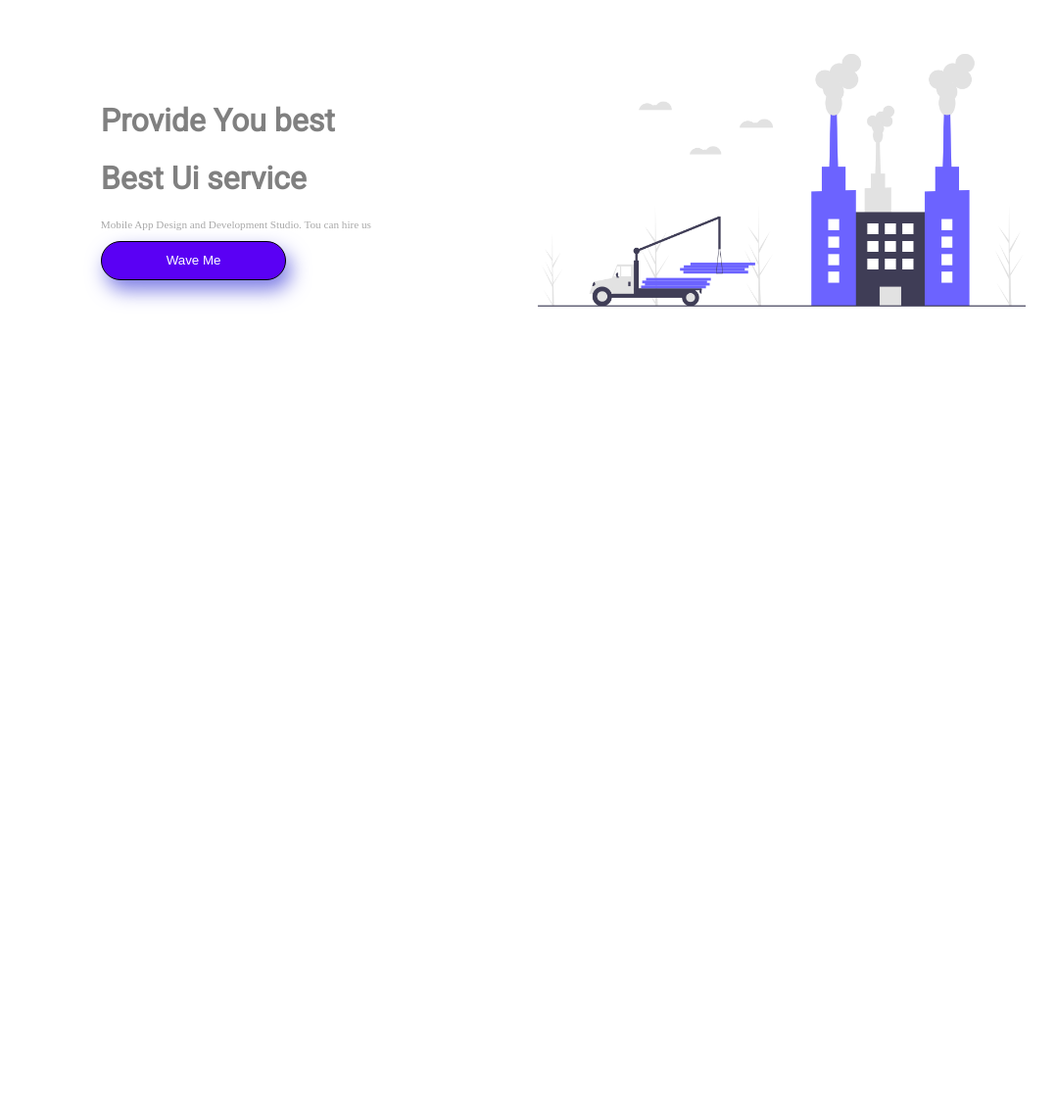
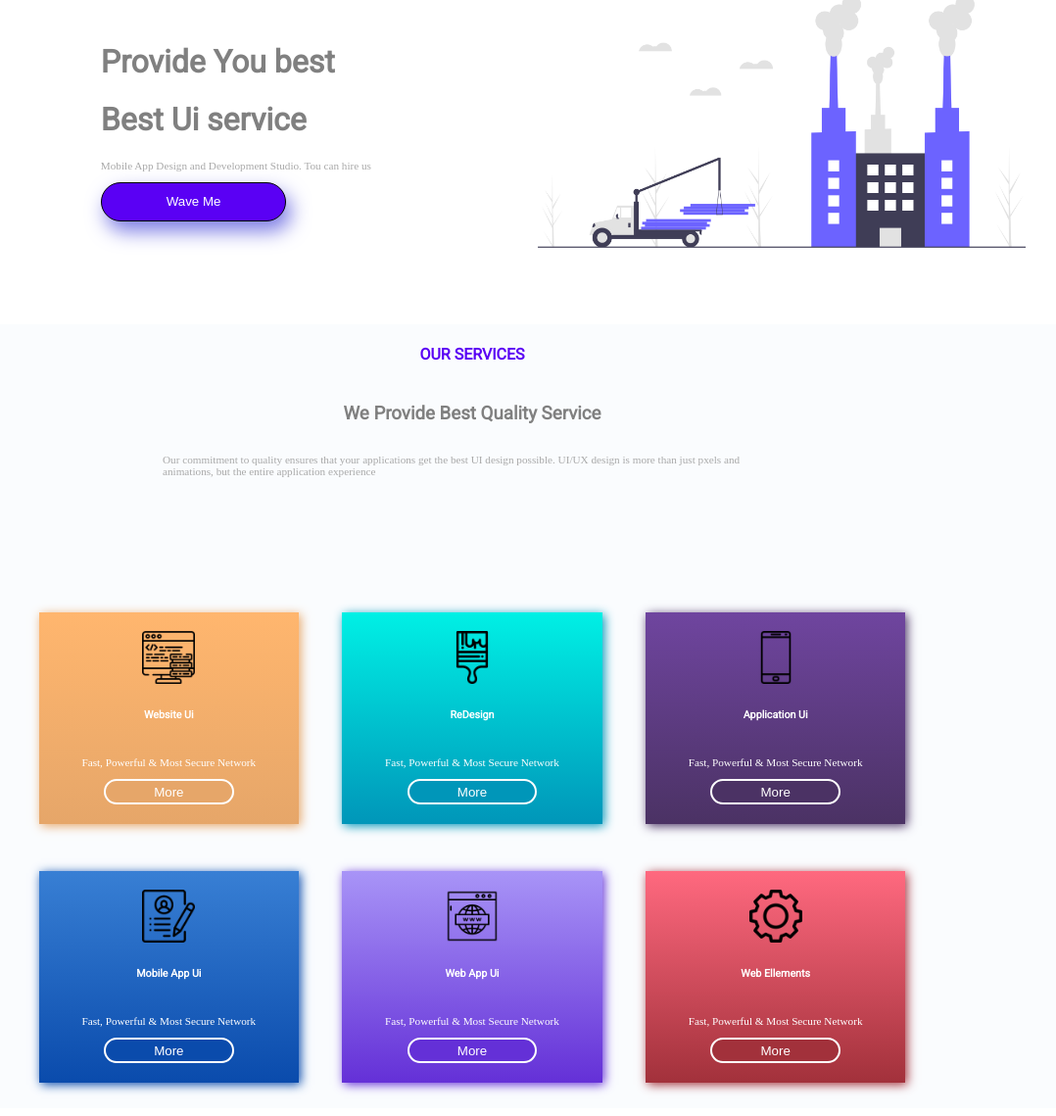
Before and after one commit to urosgluscevic/UIExpert, a plain HTML site: page index.html in a window 1280 px wide. Shown: the part 237-1376 px from the top of the page at 98% size, without its empty margins (158-1236 px from the left). Before the commit the page ends 800 px from the top, so only its background shows below. Drawn offline with Linux system fonts and the light colour scheme.

Commit message:
services page

```diff
--- a/index.css
+++ b/index.css
@@ -1,6 +1,6 @@
 #intro{
     width: 100%;
-    height: 80vh;
+    height: 70vh;
     display: flex;
     flex-direction: row;
     justify-content: space-between;
@@ -17,7 +17,7 @@ header{
     margin-left: 20%;
 }
 
-h3{
+.intro-title{
     font-family: roboto;
 }
 
@@ -25,7 +25,6 @@ span{
     color: blue;
     font-family: roboto;
 }
-
 
 
 #nav-bar{
@@ -78,7 +77,7 @@ p{
     color: darkgray;
 }
 
-button{
+.wave{
     width: 50%;
     height: 5vh;
     background-color: rgb(90, 0, 244);
@@ -90,7 +89,7 @@ button{
 
 }
 
-button:hover{
+.wave:hover{
     animation-name: button-enlarge;
     animation-duration: 1s;
     animation-timing-function: ease;
@@ -106,7 +105,135 @@ button:hover{
     }
 }
 
-#hand{
+
+#services{
+    width: 100%;
+    height: 100vh;
+    background-color: rgb(250, 252, 254);
+    display: flex;
+    flex-direction: column;
+    align-items: center;
+}
+
+#services-header{
+    font-family: roboto;
+    color: rgb(90, 0, 244);
+    /* flex: 5%; */
+    max-width: 50%;
+}
+
+#services-title{
+    font-family: roboto;
+    color: gray;
+    /* flex: 5%; */
+    max-width: 50%;
+}
+
+#services-paragraph{
+    max-width: 50%;
+    /* flex: 5%; */
+}
+
+#offers-box{
+    flex: 75%;
+    width: 70%;
+    max-height: 60vh;
+    display: flex;
+    flex-direction: row;
+    display: flex;
+    flex-direction: row;
+    flex-wrap: wrap;
+    justify-content: space-between;
+    align-content: space-between;
+    margin-top: 10%;
+}
+
+.offer{
+    flex: 30%;
     max-width: 30%;
-    max-height: 4vh;
+    height: 45%;
+    background-color: black;
+    display: flex;
+    flex-direction: column;
+    align-items: center;
+    justify-content: center;
 }
+
+.first{
+    background-image: linear-gradient(360deg, rgb(230, 166, 105), rgb(255, 182, 110));
+    box-shadow: 2px 2px 10px  rgb(230, 166, 105);
+}
+
+.second{
+    background-image: linear-gradient(360deg, rgb(0, 150, 185), rgb(0, 240, 229));
+    box-shadow: 2px 2px 10px rgb(0, 150, 185);
+}
+
+.third{
+    background-image: linear-gradient(360deg, rgb(75, 50, 100), rgb(111, 69, 159));
+    box-shadow: 2px 2px 10px rgb(75, 50, 100);
+}
+
+.fourth{
+    background-image: linear-gradient(360deg, rgb(10, 75, 172), rgb(56, 127, 212));
+    box-shadow: 2px 2px 10px rgb(10, 75, 172);
+}
+
+.fifth{
+    background-image: linear-gradient(360deg, rgb(100, 48, 215), rgb(168, 148, 247));
+    box-shadow: 2px 2px 10px rgb(100, 48, 215);
+}
+
+.sixth{
+    background-image: linear-gradient(360deg, rgb(162, 49, 59), rgb(255, 105, 127));
+    box-shadow: 2px 2px 10px rgb(162, 49, 59);
+}
+
+.icon{
+    max-width: 25%;
+    max-height: 25%;
+}
+
+.icon-heading{
+    font-family: roboto;
+    color: white;
+}
+
+.icon-paragraph{
+    color: white;
+    max-width: 70%;
+    text-align: center;
+}
+
+.icon-button{
+    width: 50%;
+    height: 12%;
+    border-radius: 30px;
+    border: 2px solid white;
+    background-color: rgb(230, 166, 105);
+    color: white;
+}
+
+.button-one{
+    background-color: rgb(230, 166, 105);
+}
+
+.button-two{
+    background-color: rgb(0, 150, 185);
+}
+
+.button-three{
+    background-color: rgb(75, 50, 100);
+}
+
+.button-four{
+    background-color: rgb(10, 75, 172);
+}
+
+.button-five{
+    background-color: rgb(100, 48, 215);
+}
+
+.button-six{
+    background-color: rgb(162, 49, 59);
+}
--- a/index.html
+++ b/index.html
@@ -11,7 +11,7 @@
 <body>
     <div id="intro">
         <header>
-            <h3><span>Web</span>UiExpert</h3>
+            <h3 class="intro-title"><span>Web</span>UiExpert</h3>
         </header>
         <nav id="nav-bar">
             <a class="nav-link" href="">HOME</a>
@@ -21,14 +21,63 @@
             <a class="nav-link" href="">CONTACT</a>
         </nav>
         <div id="heading-div">
-        <h1 class="intro-heading">Provide You best</h1>
-        <h1 class="intro-heading">Best Ui service</h1>
-        <p>Mobile App Design and Development Studio. Tou can hire us</p>
-        <button>Wave Me</button>
+            <h1 class="intro-heading">Provide You best</h1>
+            <h1 class="intro-heading">Best Ui service</h1>
+            <p>Mobile App Design and Development Studio. Tou can hire us</p>
+            <button class="wave">Wave Me</button>
         </div>
 
-        <img src="./images/factory.png" alt="">
+        <img src="./images/factory.png" alt="decorative image">
 
+    </div>
+
+    <div id="services">
+        <h4 id="services-header">OUR SERVICES</h4>
+        <h3 id="services-title">We Provide Best Quality Service</h3>
+        <p id="services-paragraph">Our commitment to quality ensures that your applications get the best UI design possible. UI/UX design is more than just pxels and animations, but the entire application experience</p>
+        <div id="offers-box">
+            <div class="offer first">
+                <img class="icon" src="./images/data.png" alt="computer icon">
+                <h6 class="icon-heading">Website Ui</h6>
+                <p class="icon-paragraph">Fast, Powerful & Most Secure Network</p>
+                <button class="icon-button button-one">More</button>
+            </div>
+
+            <div class="offer second">
+                <img class="icon" src="./images/painting.png" alt="computer icon">
+                <h6 class="icon-heading">ReDesign</h6>
+                <p class="icon-paragraph">Fast, Powerful & Most Secure Network</p>
+                <button class="icon-button button-two">More</button>
+            </div>
+
+            <div class="offer third">
+                <img class="icon" src="./images/phone.png" alt="computer icon">
+                <h6 class="icon-heading">Application Ui</h6>
+                <p class="icon-paragraph">Fast, Powerful & Most Secure Network</p>
+                <button class="icon-button button-three">More</button>
+            </div>
+
+            <div class="offer fourth">
+                <img class="icon" src="./images/portfolio.png" alt="computer icon">
+                <h6 class="icon-heading">Mobile App Ui</h6>
+                <p class="icon-paragraph">Fast, Powerful & Most Secure Network</p>
+                <button class="icon-button button-four">More</button>
+            </div>
+
+            <div class="offer fifth">
+                <img class="icon" src="./images/www.png" alt="computer icon">
+                <h6 class="icon-heading">Web App Ui</h6>
+                <p class="icon-paragraph">Fast, Powerful & Most Secure Network</p>
+                <button class="icon-button button-five">More</button>
+            </div>
+
+            <div class="offer sixth">
+                <img class="icon" src="./images/wheel.png" alt="computer icon">
+                <h6 class="icon-heading">Web Ellements</h6>
+                <p class="icon-paragraph">Fast, Powerful & Most Secure Network</p>
+                <button class="icon-button button-six">More</button>
+            </div>
+        </div>
     </div>
 </body>
 </html>
```
Also changed, not shown: images/data.png (added), images/finger.png (deleted), images/painting.png (added), images/phone.png (added), images/portfolio.png (added), images/wheel.png (added), images/www.png (added).
